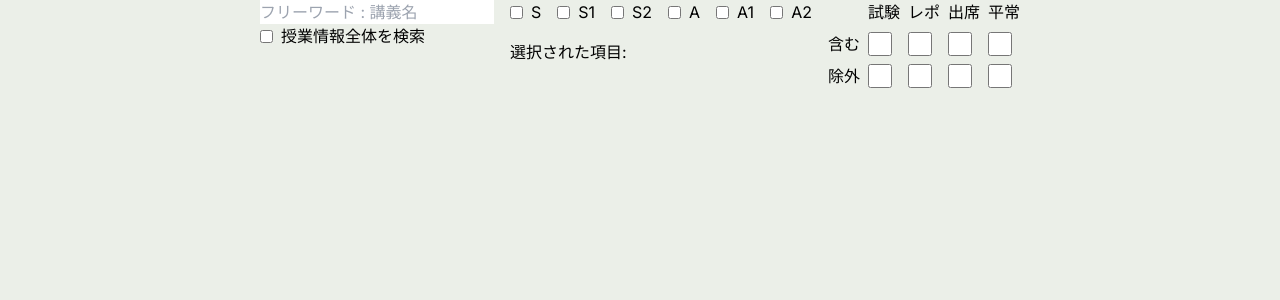
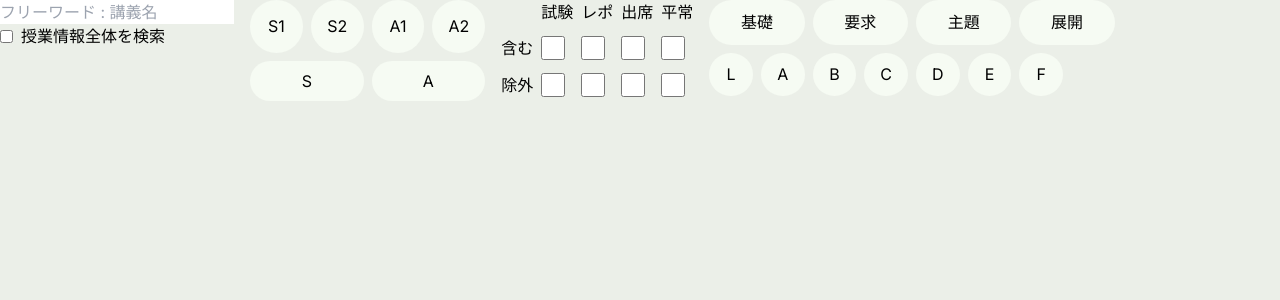
Before and after one commit to ut-code/syllabus-next, a Next.js app: page /components/FilterUI/Sample in a window 1280 px wide. Shown: the top 300 px of the page. Built offline with nearby package versions, Linux system fonts and the light colour scheme.

Commit message:
[Add] flag button

```diff
--- /dev/null
+++ b/src/app/components/FilterUI/FilterComponents/ClassTypeFilter.tsx
@@ -0,0 +1,65 @@
+/*
+ * セメスターフィルターのコンポーネントを定義する
+ */
+
+"use client";
+import React from "react";
+import { ClassType, Semester } from "@/app/type";
+import { FlagButton } from "../UI/FlagButton";
+
+/**
+ * クラス種別フィルターのプロパティ
+ */
+interface SemesterProp {
+  selectedClassTypes?: ClassType[];
+  setSelectedClassTypes: (classType: ClassType[]) => void;
+}
+
+const ClassType1: ClassType[] = ["基礎", "要求", "主題","展開"];
+const ClassType2: ClassType[] = ["L", "A", "B", "C", "D", "E", "F"];
+
+/**
+ * セメスターフィルターのコンポーネント
+ * @param prop セメスターフィルターのプロパティ
+ * @returns コンポーネント
+ */
+export const ClassTypeFilter: React.FC<SemesterProp> = (
+  prop: SemesterProp,
+) => {
+  const selectedClassTypes = prop.selectedClassTypes ?? [];
+
+  // ボタンがクリックされたときの関数
+  const onClick = (classType: ClassType) => {
+    if (selectedClassTypes.includes(classType)) {
+      prop.setSelectedClassTypes(
+        selectedClassTypes.filter((c) => c !== classType),
+      );
+    } else {
+      prop.setSelectedClassTypes([...selectedClassTypes, classType]);
+    }
+  };
+
+  return (
+      <div className="grid grid-cols-8 gap-2">
+        {ClassType1.map((c)=>
+
+<FlagButton
+label={c}
+isSelected={selectedClassTypes.includes(c)}
+onClick={() => onClick(c)}
+className="col-span-2"
+/>
+        )}
+
+            {ClassType2.map((c)=>
+
+<FlagButton
+label={c}
+isSelected={selectedClassTypes.includes(c)}
+onClick={() => onClick(c)}
+className="aspect-square col-span-1"
+/>
+        )}
+      </div>
+  );
+};
--- a/src/app/components/FilterUI/FilterComponents/Semester.tsx
+++ b/src/app/components/FilterUI/FilterComponents/Semester.tsx
@@ -5,6 +5,7 @@
 "use client";
 import React from "react";
 import { Semester } from "@/app/type";
+import { FlagButton } from "../UI/FlagButton";
 
 /**
  * セメスターフィルターのプロパティ
@@ -13,8 +14,6 @@ interface SemesterProp {
   selectedSemesters?: Semester[];
   setSelectedSemesters: (semesters: Semester[]) => void;
 }
-
-const Semesters: Semester[] = ["S", "S1", "S2", "A", "A1", "A2"];
 
 /**
  * セメスターフィルターのコンポーネント
@@ -26,39 +25,55 @@ export const SemestersCheckbox: React.FC<SemesterProp> = (
 ) => {
   const selectedSemesters = prop.selectedSemesters ?? [];
 
+  // ボタンがクリックされたときの関数
+  const onClick = (semester: Semester) => {
+    if (selectedSemesters.includes(semester)) {
+      prop.setSelectedSemesters(
+        selectedSemesters.filter((s) => s !== semester),
+      );
+    } else {
+      prop.setSelectedSemesters([...selectedSemesters, semester]);
+    }
+  };
+
   return (
-    <div>
-      <div style={{ display: "flex", gap: "16px" }}>
-        {Semesters.map((s) => (
-          <label
-            key={s}
-            style={{ display: "flex", alignItems: "center", gap: "8px" }}
-          >
-            <input
-              type="checkbox"
-              checked={selectedSemesters.includes(s)}
-              onChange={() => {
-                if (selectedSemesters.includes(s)) {
-                  prop.setSelectedSemesters(
-                    selectedSemesters.filter((semester) => semester !== s),
-                  );
-                } else {
-                  prop.setSelectedSemesters([...selectedSemesters, s]);
-                }
-              }}
+      <div className="grid grid-cols-4 gap-2">
+            <FlagButton
+              label={"S1"}
+              isSelected={selectedSemesters.includes("S1")}
+              onClick={() => onClick("S1")}
+              className="aspect-square"
             />
-            {s}
-          </label>
-        ))}
+            <FlagButton
+              label={"S2"}
+              isSelected={selectedSemesters.includes("S2")}
+              onClick={() => onClick("S2")}
+              className="aspect-square"
+            />
+            <FlagButton
+              label={"A1"}
+              isSelected={selectedSemesters.includes("A1")}
+              onClick={() => onClick("A1")}
+              className="aspect-square"
+            />
+            <FlagButton
+              label={"A2"}
+              isSelected={selectedSemesters.includes("A2")}
+              onClick={() => onClick("A2")}
+              className="aspect-square"
+            />
+            <FlagButton
+              label={"S"}
+              isSelected={selectedSemesters.includes("S")}
+              onClick={() => onClick("S")}
+              className="col-span-2"
+            />
+            <FlagButton
+              label={"A"}
+              isSelected={selectedSemesters.includes("A")}
+              onClick={() => onClick("A")}
+              className="col-span-2"
+            />
       </div>
-      <div style={{ marginTop: "16px" }}>
-        <h2>選択された項目:</h2>
-        <ul>
-          {selectedSemesters.map((checkbox, i) => (
-            <li key={i}>{checkbox}</li>
-          ))}
-        </ul>
-      </div>
-    </div>
   );
 };
--- a/src/app/components/FilterUI/FilterUI.tsx
+++ b/src/app/components/FilterUI/FilterUI.tsx
@@ -1,9 +1,10 @@
 "use client";
 import { useState } from "react";
 import { Freeword } from "./FilterComponents/Freeword";
-import { Evaluation, Semester } from "@/app/type";
+import { ClassType, Evaluation, Semester } from "@/app/type";
 import { SemestersCheckbox } from "./FilterComponents/Semester";
 import { EvaluationFilter } from "./FilterComponents/Evaluation";
+import { ClassTypeFilter } from "./FilterComponents/ClassTypeFilter";
 
 /**
  *  フィルタの型定義
@@ -13,6 +14,7 @@ type Filter = {
   semesters?: Semester[];
   evaluation_included?: Evaluation[];
   evaluation_excluded?: Evaluation[];
+  classTypes?: ClassType[];
 };
 
 /**
@@ -24,7 +26,7 @@ export const FilterUI: React.FC = () => {
   const [filter, setFilter] = useState<Filter>({});
 
   return (
-    <div className="flex justify-center gap-4">
+    <div className="flex gap-4 flex-wrap">
       <Freeword
         isFreewordForSyllabusDetail={filter.isFreewordForSyllabusDetail}
         setFreewordTarget={(isFreewordForSyllabusDetail) =>
@@ -45,6 +47,12 @@ export const FilterUI: React.FC = () => {
           evaluation_excluded,
         ) => setFilter({ ...filter, evaluation_included, evaluation_excluded })}
       />
+      <ClassTypeFilter
+        selectedClassTypes={filter.classTypes}
+        setSelectedClassTypes={(classTypes: ClassType[]) =>
+          setFilter({ ...filter, classTypes })
+        }
+      />
     </div>
   );
 };
--- /dev/null
+++ b/src/app/components/FilterUI/UI/FlagButton.tsx
@@ -0,0 +1,49 @@
+/*
+ * 選択状態を示すボタン。
+ * (ボタンの背景色を変更することで選択状態を示す。)
+ * セメスター選択ボタンや、種別選択ボタンで使用。
+ */
+
+import React from 'react';
+
+/**
+ * 選択状態を示すボタンのプロパティ
+ */
+interface FlagButtonProp {
+  /**
+   * ボタンのラベル
+   */
+  label: string;
+  /**
+   * 選択状態かどうか
+   */
+  isSelected: boolean;
+  /**
+   * ボタンがクリックされたときの処理
+   */
+  onClick: () => void;
+
+  /**
+   * ボタンのスタイル
+   */
+  className?: string;
+}
+
+/**
+ * 選択状態を示すボタンのコンポーネント
+ * @param prop 選択状態を示すボタンのプロパティ
+ * @returns 選択状態を示すボタンのコンポーネント
+ */
+export const FlagButton: React.FC<FlagButtonProp> = (prop: FlagButtonProp) => {
+    const className = prop.className ?? "";
+  return (
+    <button
+      className={`${
+        prop.isSelected ? 'bg-primary/30' : 'bg-surface'
+      } text-text-default px-4 py-2 rounded-full` + " " + className}
+      onClick={prop.onClick}
+    >
+      {prop.label}
+    </button>
+  );
+}
--- a/src/app/type.ts
+++ b/src/app/type.ts
@@ -69,3 +69,8 @@ export type Semester = "S" | "S1" | "S2" | "A" | "A1" | "A2";
  * 評価方法を表現する型
  */
 export type Evaluation = "試験" | "レポート" | "出席" | "平常";
+
+/**
+ * セメスターを表現する型
+ */
+export type ClassType = "基礎" | "要求" | "主題" | "展開" | "L" | "A" | "B" | "C" | "D" | "E" | "F";
```
